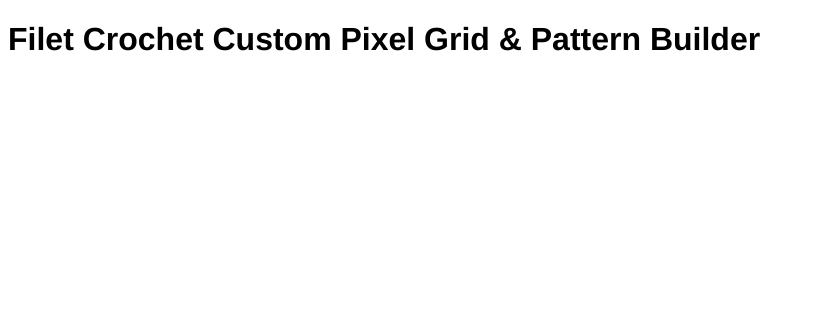
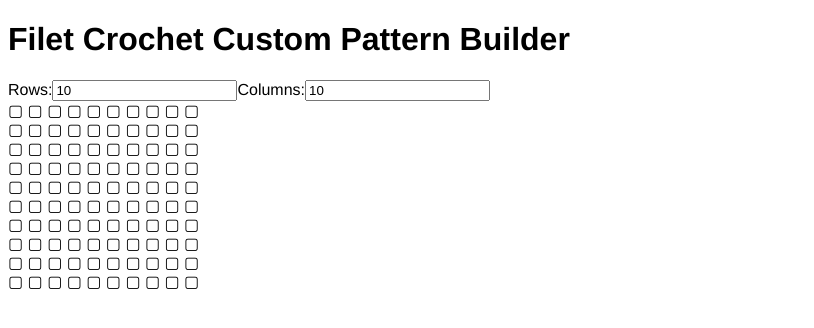
Before and after one commit to samanthacabrera/filet-crochet-pattern-builder, a React (Vite) app: page / in a window 1280 px wide. Shown: the top 328 px of the page, without its empty margins (0-814 px from the left). Built offline with nearby package versions, Linux system fonts and the light colour scheme.

Commit message:
basic pixel grid and inputs done

```diff
--- a/src/App.jsx
+++ b/src/App.jsx
@@ -1,10 +1,59 @@
+import { useState } from "react";
+
 function App() {
+  const [rows, setRows] = useState(10);
+  const [cols, setCols] = useState(10);
+
+  function createGrid(rows, cols) {
+    const grid = [];
+    for (let i = 0; i < rows; i++) {
+      const row = [];
+      for (let j = 0; j < cols; j++) {
+        row.push(0);
+      }
+      grid.push(row);
+    }
+    return grid;
+  }
+
+  const grid = createGrid(rows, cols);
 
   return (
-    <>
-     <h1>Filet Crochet Custom Pixel Grid & Pattern Builder</h1>
-    </>
-  )
+    <div>
+      <h1>Filet Crochet Custom Pattern Builder</h1>
+
+      <div>
+        <label>
+          Rows:
+          <input
+            type="number"
+            value={rows}
+            min={1}
+            onChange={(e) => setRows(Number(e.target.value))}
+          />
+        </label>
+        <label>
+          Columns:
+          <input
+            type="number"
+            value={cols}
+            min={1}
+            onChange={(e) => setCols(Number(e.target.value))}
+          />
+        </label>
+      </div>
+
+      <div>
+        {grid.map((row, rowIndex) => (
+          <div key={rowIndex}>
+            {row.map((pixel, colIndex) => (
+              <span key={colIndex}> ▢ </span>
+            ))}
+          </div>
+        ))}
+      </div>
+    </div>
+  );
 }
 
-export default App
+export default App;
```
Also changed, not shown: 1 other file (tests, documents, lock files or other folders).
